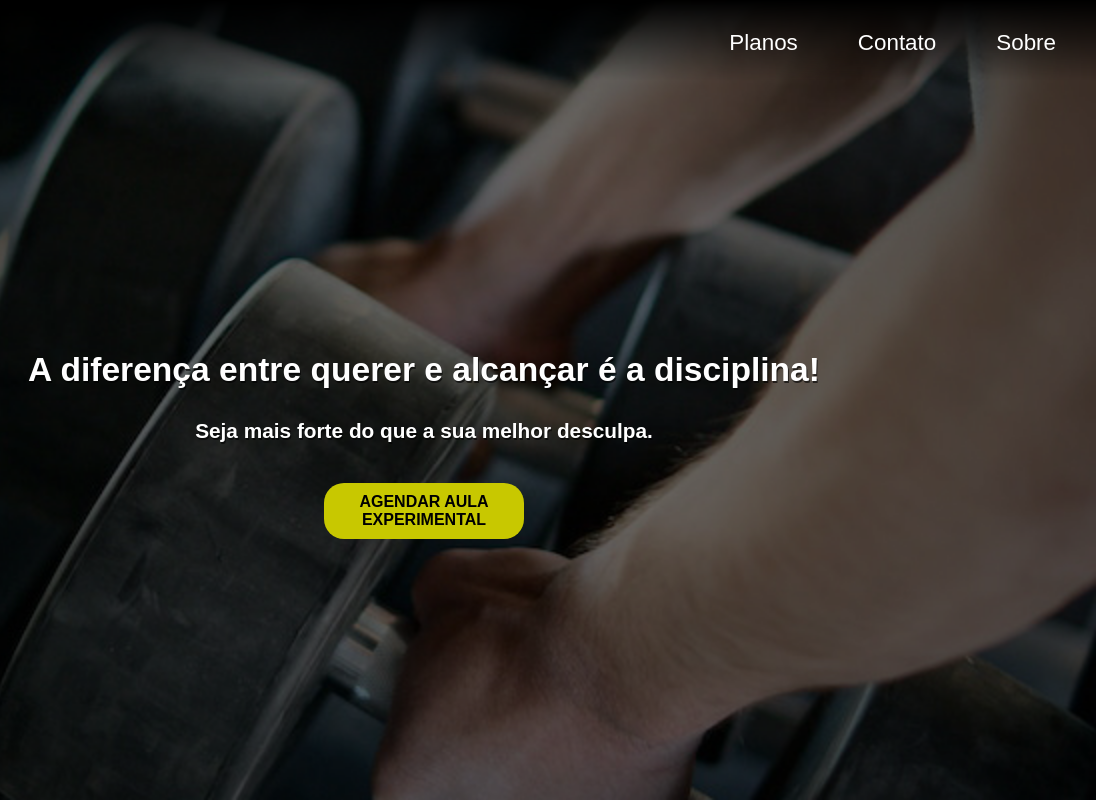
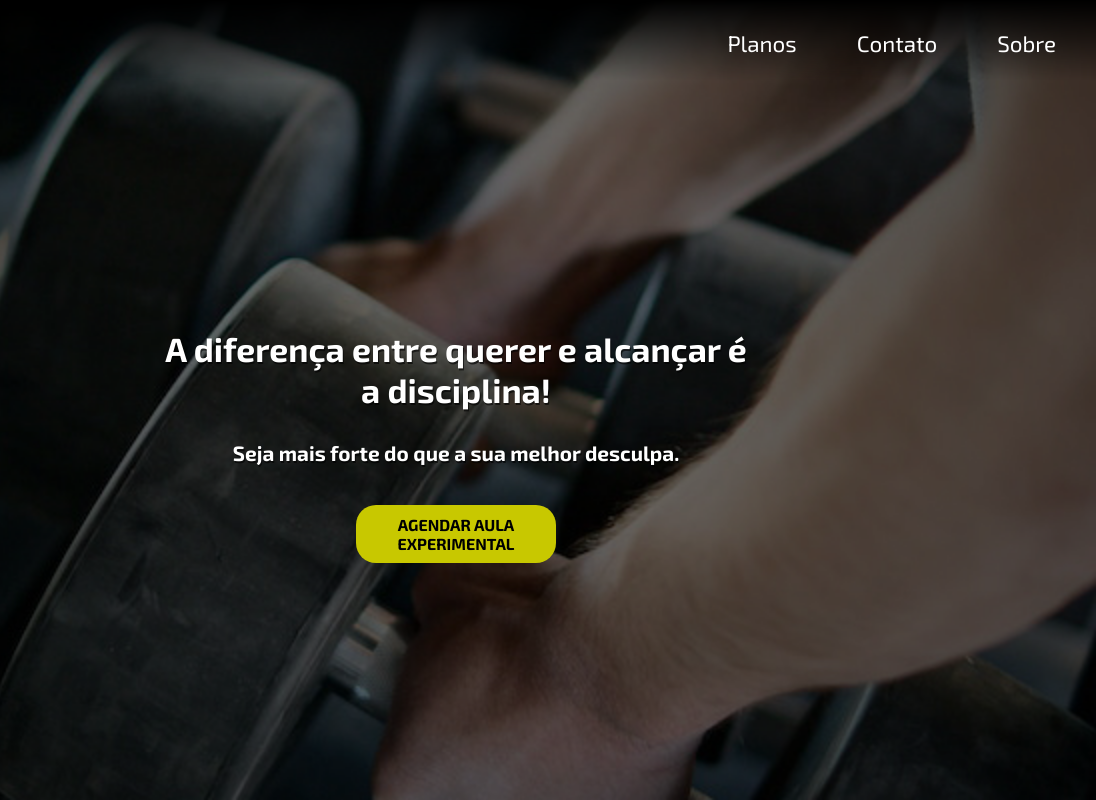
Before and after one commit to Astheum/Landing-Page-gym, a plain HTML site: page index.html in a window 1280 px wide. Shown: the full height of the page, 184-1280 px from the left. Drawn offline with Linux system fonts and the light colour scheme.

Commit message:
Update MQ's e CSS

```diff
--- a/assets/styles/media-queries.css
+++ b/assets/styles/media-queries.css
@@ -1,10 +1,6 @@
 @charset "UTF-8";
 
 @media only screen and (min-width: 768px) {
-    body{
-        width: 95vw;
-    }
-
     #logo{
         margin-left: 20px;
         display: block;
@@ -41,6 +37,10 @@
         background-color: black;
     }
 
+    .container{
+        width: 500px;
+        align-content: center;
+    }
 }
 
 @media only screen and (min-width: 992px) {
@@ -79,8 +79,52 @@
     #menu-item:hover{
         background-color: black;
     }
+
+    .container{
+        width: 550px;
+        align-content: center;
+    }
 }
 
 @media only screen and (min-width: 1200px) {
+    #logo{
+        margin-left: 20px;
+        display: block;
+        width: 130px;
+    }
 
+    #menu{
+        display: none;
+    }
+
+    #nav{
+        display: block !important;
+    }
+
+    #menu-list{
+        display: flex;
+        position: relative;
+        top: -80px;
+        flex-direction: row;
+        justify-content: end;
+        gap: 40px;
+        padding: 10px;
+        margin-right: 20px;
+    }
+
+    #menu-item{
+        cursor: pointer;
+        color: white;
+        text-decoration: none;
+        font-size: 1.4rem;
+    }
+
+    #menu-item:hover{
+        background-color: black;
+    }
+
+    .container{
+        width: 600px;
+        align-content: center;
+    }
 }
--- a/assets/styles/style.css
+++ b/assets/styles/style.css
@@ -1,4 +1,6 @@
 @charset "UTF-8";
+
+@import url('https://fonts.googleapis.com/css2?family=Exo+2:wght@400;700&display=swap');
 
 *{
     margin: 0px;
@@ -6,7 +8,7 @@
     box-sizing: border-box;
     border: 0px;
     outline: 0px;
-    font-family: Arial, Helvetica, sans-serif;
+    font-family: 'Exo 2', sans-serif;
 }
 
 ::-webkit-scrollbar{
@@ -158,6 +160,7 @@ button{
 
 button:hover{
     background-color: rgb(93, 93, 93);
+    transition-duration: 0.3s;
     color: white;
 }
 
```
